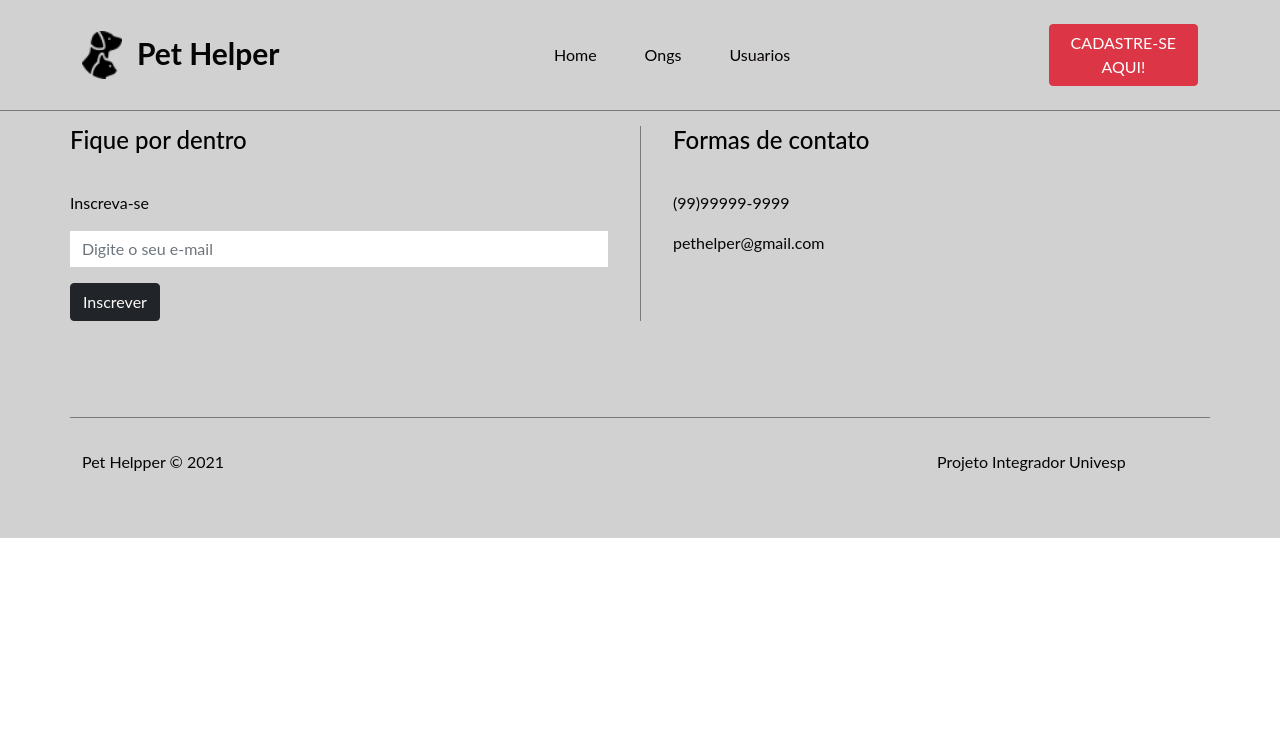
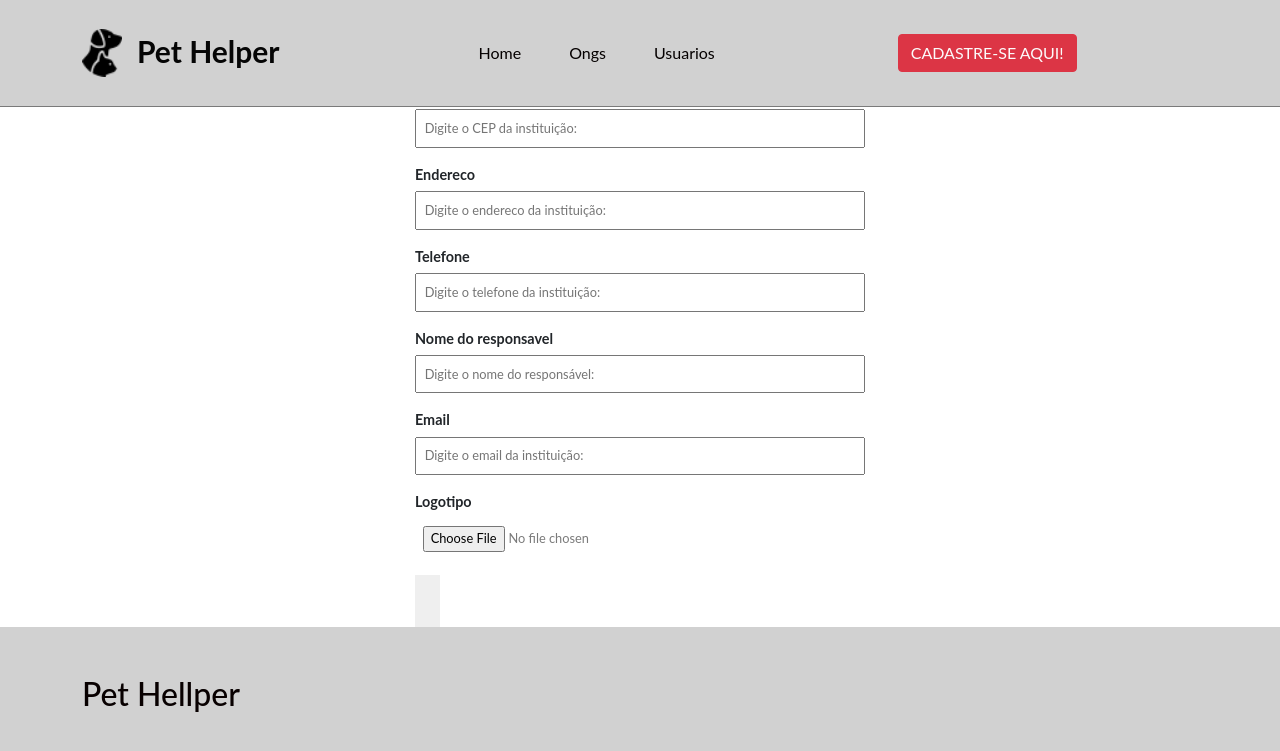
Before and after one commit to alexandrejengenhariadev/pethelper, an Angular app: page /ongs/new in a window 1280 px wide. Before the commit this address led to /. Shown: the top 751 px of the page. Built offline with nearby package versions, Linux system fonts and the light colour scheme.

Commit message:
feito correções

```diff
--- a/src/app/app-routing.module.ts
+++ b/src/app/app-routing.module.ts
@@ -16,6 +16,8 @@ const routes: Routes = [
   {path:'combo',component:ComboComponent},
   {path:'ongs',component:OngsComponent},
   {path:'usuarios',component:UsuariosComponent},
+  {path:'ongs/new',component:OngFormComponent}
+
 
 
 ];
--- a/src/app/app.module.ts
+++ b/src/app/app.module.ts
@@ -18,6 +18,7 @@ import { OngFormComponent } from './components/ong-form/ong-form.component';
 import { MessagesComponent } from './components/messages/messages.component';
 
 
+
 @NgModule({
   declarations: [
     AppComponent,
@@ -30,7 +31,8 @@ import { MessagesComponent } from './components/messages/messages.component';
     AdministracaoComponent,
     HomeComponent,
     OngFormComponent,
-    MessagesComponent
+    MessagesComponent,
+
   ],
   imports: [
     BrowserModule,
--- a/src/app/components/header/header.component.html
+++ b/src/app/components/header/header.component.html
@@ -19,7 +19,7 @@
           </ul>
 
           <form class="d-flex cadastro">
-              <button class="btn btn-danger" type="submit"> <a >CADASTRE-SE AQUI!</a> </button>
+              <button class="btn btn-danger" type="submit"> <a routerLink="ongs/new">CADASTRE-SE AQUI!</a> </button>
           </form>
 
       </div>
--- a/src/app/components/messages/messages.component.html
+++ b/src/app/components/messages/messages.component.html
@@ -1,9 +1,9 @@
-<div class="message" *ngIf="messagesService.message">
+<div class="message" >
     <div class="message-header">
         <h2>Mensagem do Sistema:</h2>
-        <button class="clear" (click)="messagesService.clear()">
-            <fa-icon [icon]="faTimes"></fa-icon>
+        <button class="clear" >
+
         </button>
     </div>
-    <p>{{messagesService.message}}</p>
+    <p>teste</p>
 </div>
--- a/src/app/components/messages/messages.component.ts
+++ b/src/app/components/messages/messages.component.ts
@@ -1,5 +1,5 @@
 import { Component, OnInit } from '@angular/core';
-import {faTimes} from '@fortawesome/free-solid-svg-icons'
+
 
 @Component({
   selector: 'app-messages',
@@ -7,7 +7,7 @@ import {faTimes} from '@fortawesome/free-solid-svg-icons'
   styleUrls: ['./messages.component.css']
 })
 export class MessagesComponent implements OnInit {
-  faTimes=faTimes;
+
 
   constructor() { }
 
--- a/src/app/components/pages/nova-ong/nova-ong.component.html
+++ /dev/null
@@ -1 +0,0 @@
-<h1>Cadastre aqui!</h1>
--- a/src/environments/environment.ts
+++ b/src/environments/environment.ts
@@ -3,7 +3,8 @@
 // The list of file replacements can be found in `angular.json`.
 
 export const environment = {
-  production: false
+  production: false,
+  baseApiUrl:'https://apipethelper.herokuapp.com/',
 };
 
 /*
--- a/src/styles.css
+++ b/src/styles.css
@@ -262,3 +262,40 @@
 #navbar-items i{
     font-size: 32px;
 }
+/*FORMULARIO*/
+form {
+    width: 450px;
+    margin: 0 auto;
+}
+.form-group {
+    display: flex;
+    flex-direction: column;
+    margin-bottom: 1em;
+}
+.form-group label {
+    font-weight: bold;
+    font-size: .9em;
+    margin-bottom: .4em;
+}
+
+.form-group input{
+    padding: 0.6em;
+    color: #7a7a7a;
+    font-size: 0.8em;
+}
+input[type="submit"]{
+    background-color: #efefef;
+    border: 2px solid transparent;
+    padding: 0.6em;
+    font-weight: bold;
+    font-size: 1.1em;
+    cursor: pointer;
+    transition: 0.4s;
+}
+input[type="submit"]:hover{
+    color: rgb(128, 120, 120);
+    border-color:rgb(128, 120, 120);
+    background-color: transparent;
+
+
+}
```
Also changed, not shown: src/app/components/pages/nova-ong/nova-ong.component.ts (deleted, +0 -16 lines), src/app/components/pages/nova-ong/nova-ong.component.css (deleted), 1 other file (tests, documents, lock files or other folders).
